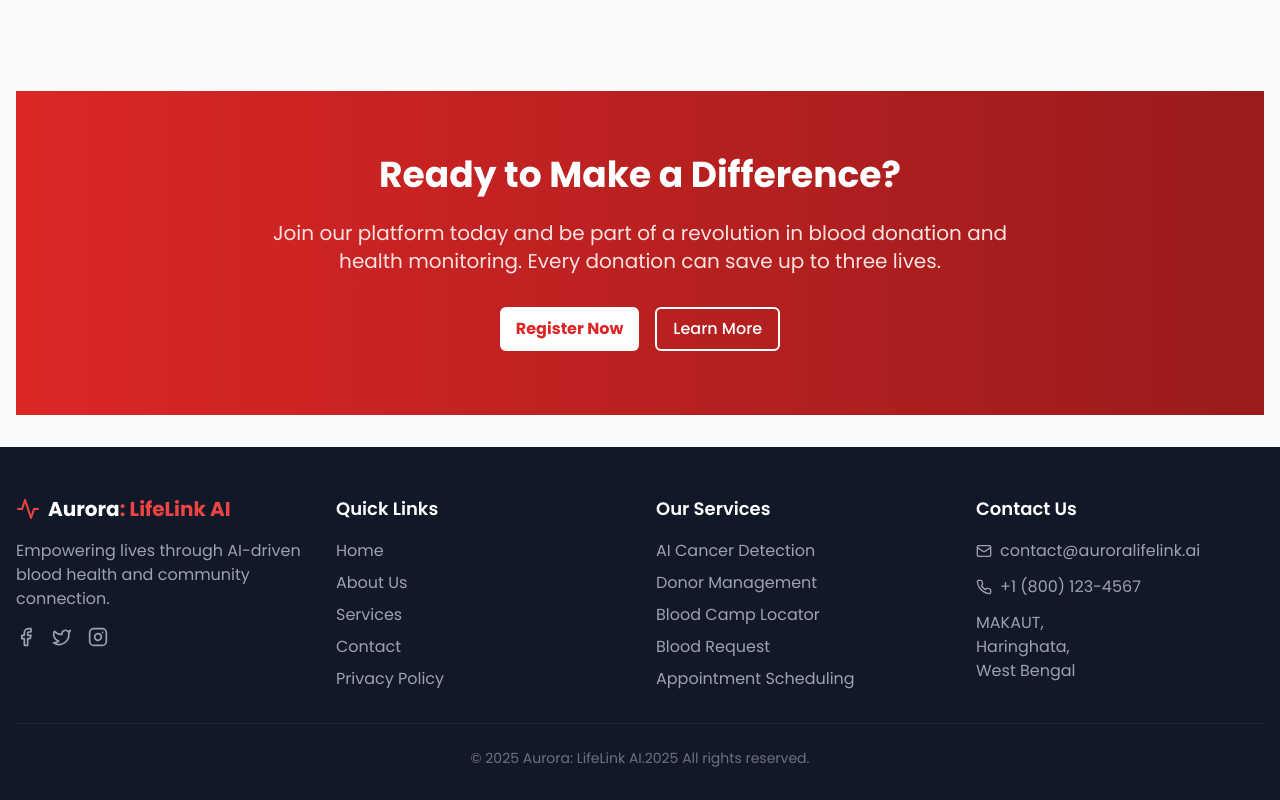
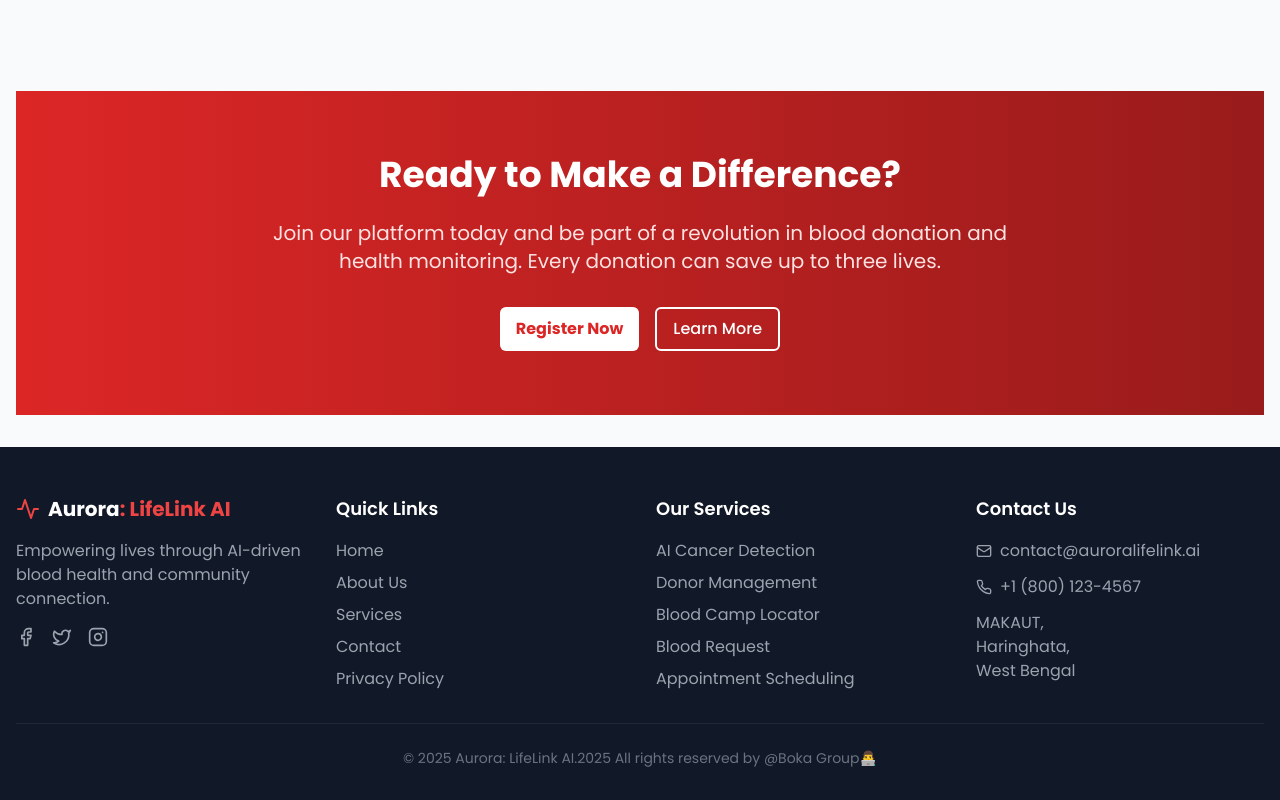
Before and after one commit to Techbarsha/Aurora-LifeLink-AI, a React (Vite) app: page / in a window 1280 px wide. Shown: the part 2765-3565 px from the top of the page. Built offline with nearby package versions, Linux system fonts and the light colour scheme.

Commit message:
Update Footer.tsx

```diff
--- a/src/components/layout/Footer.tsx
+++ b/src/components/layout/Footer.tsx
@@ -118,7 +118,7 @@ const Footer: React.FC = () => {
 
         <div className="border-t border-gray-800 mt-8 pt-6">
           <p className="text-center text-gray-500 text-sm">
-            &copy; {new Date().getFullYear()} Aurora: LifeLink AI.2025 All rights reserved.
+            &copy; {new Date().getFullYear()} Aurora: LifeLink AI.2025 All rights reserved by @Boka Group👨‍💻
           </p>
         </div>
       </div>
```
